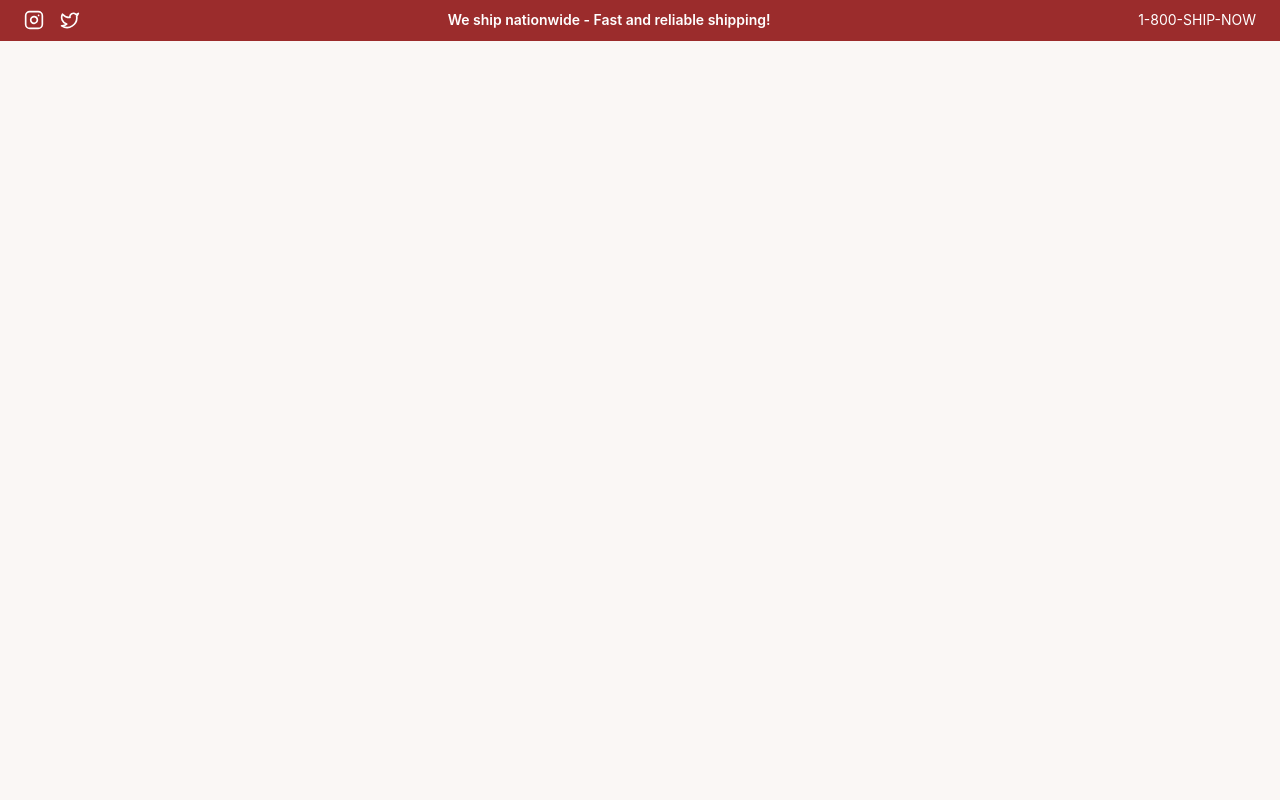
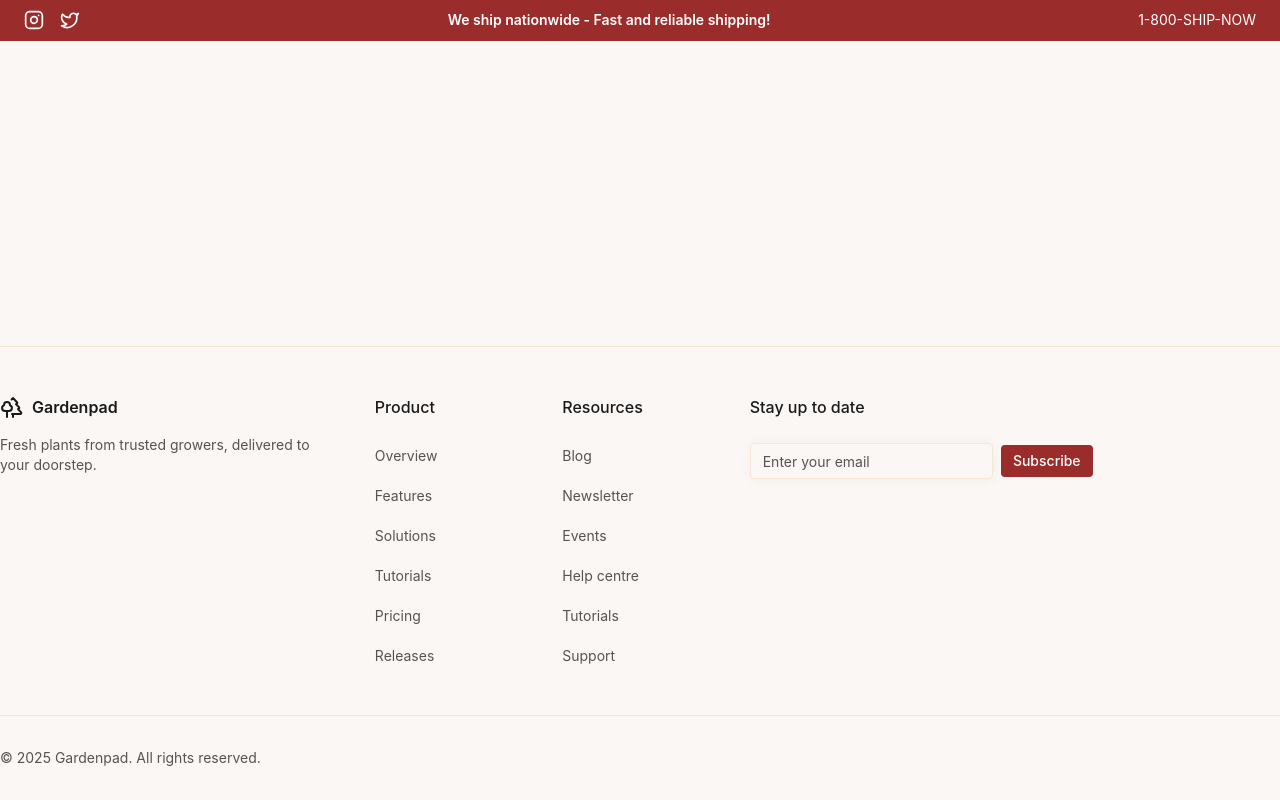
Before and after one commit to model-map/Gardenpad, a React (Vite) app in the folder client/: page / in a window 1280 px wide. Built offline with nearby package versions, Linux system fonts and the light colour scheme.

Commit message:
Footer - v0.0.1, Dummy setup

```diff
--- a/client/src/components/common/Footer.tsx
+++ b/client/src/components/common/Footer.tsx
@@ -1,7 +1,7 @@
 import { Button } from "@/components/ui/button";
 import { Input } from "@/components/ui/input";
 import { Separator } from "@/components/ui/separator";
-import { Twitter, Github } from "lucide-react";
+import { Twitter, Github, Trees } from "lucide-react";
 
 const footerSections = [
   {
@@ -36,16 +36,11 @@ export const Footer = () => {
           {/* Logo Section */}
           <div className="col-span-full xl:col-span-2">
             <div className="flex items-center gap-2">
-              <div className="w-8 h-8 bg-primary rounded flex items-center justify-center">
-                <span className="text-primary-foreground font-bold text-sm">
-                  v0
-                </span>
-              </div>
-              <span className="font-semibold text-foreground">Your Brand</span>
+              <Trees />
+              <span className="font-semibold text-foreground">Gardenpad</span>
             </div>
             <p className="mt-4 text-muted-foreground text-sm">
-              Design amazing digital experiences that create more happy in the
-              world.
+              Fresh plants from trusted growers, delivered to your doorstep.
             </p>
           </div>
 
@@ -88,11 +83,11 @@ export const Footer = () => {
         <div className="py-8 flex flex-col-reverse sm:flex-row items-center justify-between gap-x-2 gap-y-5 px-6 xl:px-0">
           {/* Copyright */}
           <span className="text-muted-foreground text-sm">
-            &copy; {new Date().getFullYear()} Your Brand. All rights reserved.
+            &copy; {new Date().getFullYear()} Gardenpad. All rights reserved.
           </span>
 
           {/* Social Icons */}
-          <div className="flex items-center gap-5 text-muted-foreground">
+          {/* <div className="flex items-center gap-5 text-muted-foreground">
             <a
               href="#"
               target="_blank"
@@ -109,7 +104,7 @@ export const Footer = () => {
             >
               <Github className="h-5 w-5" />
             </a>
-          </div>
+          </div> */}
         </div>
       </div>
     </footer>
--- a/client/src/components/layout/UserLayout.tsx
+++ b/client/src/components/layout/UserLayout.tsx
@@ -1,14 +1,12 @@
-import Header from "../common/Header";
+import { Footer } from "@/components/common/Footer";
+import Header from "@/components/common/Header";
 
 const UserLayout = () => {
   return (
-    <div>
-      {/*
-    Header
-    Main
-    Footer
-    */}
+    <div className="min-h-screen flex flex-col">
       <Header />
+      <main className="flex-1">{/* MAIN CONTENT HERE */}</main>
+      <Footer />
     </div>
   );
 };
```
